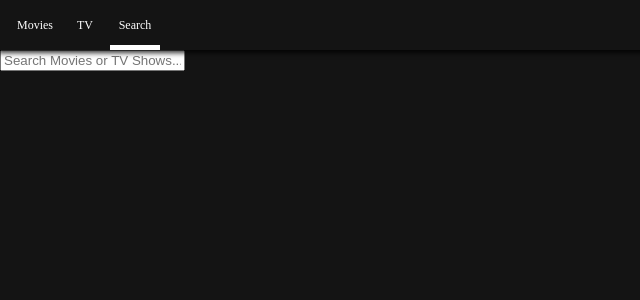
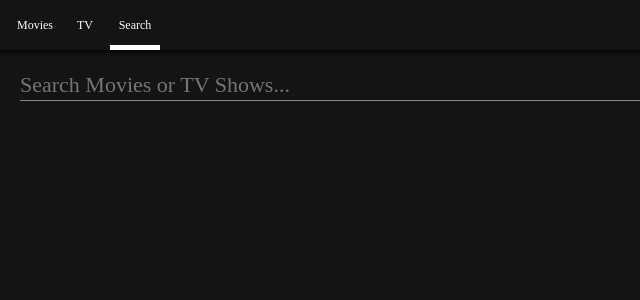
Before and after one commit to seungmin-dev/nomflix, a React (Create React App) app: page /#/search in a window 1280 px wide. Shown: the top 300 px of the page, without its empty margins (0-640 px from the left). Built offline with nearby package versions, Linux system fonts and the light colour scheme.

Commit message:
Add style

```diff
--- a/src/Routes/Home/HomePresenter.js
+++ b/src/Routes/Home/HomePresenter.js
@@ -7,6 +7,7 @@ import Loader from "Components/Loader";
 const Container = styled.div`
     margin-top: 20px;
     padding : 0px 10px;
+
 `;
 
 const HomePresenter = ({ nowPlaying, popular, upcoming, loading, error }) => loading ? <Loader /> :
--- a/src/Routes/Search/SearchContainer.js
+++ b/src/Routes/Search/SearchContainer.js
@@ -22,7 +22,6 @@ export default class extends React.Component{
     updateTerm = event => {
         const { target : { value } } = event;
         this.setState({ searchTerm : value});
-        console.log('value:',value);
     };
 
     searchByTerm = async() => {
@@ -32,8 +31,6 @@ export default class extends React.Component{
             const { data : {results : movieResults}} = await moviesApi.search(searchTerm);
             const { data : {results : tvResults}} = await tvApi.search(searchTerm);
             this.setState({movieResults, tvResults});
-            console.log('movie:',movieResults);
-            console.log('tv:',tvResults);
         } catch {
             this.setState({ error : "Can't find result."})
         } finally {
--- a/src/Routes/Search/SearchPresenter.js
+++ b/src/Routes/Search/SearchPresenter.js
@@ -4,9 +4,22 @@ import styled from "styled-components";
 import Loader from "Components/Loader";
 import Section from "Components/Section";
 
-const Container = styled.div``;
-const Form = styled.form``;
-const Input = styled.input``;
+const Container = styled.div`
+    padding: 0 20px;
+    margin-top: 20px;
+`;
+const Form = styled.form`
+    margin-bottom: 50px;
+    width: 100%;
+`;
+const Input = styled.input`
+    all : unset;
+    width: 100%;
+    font-size: 22px;
+    height: 30px;
+    line-height: 30px;
+    border-bottom: 1px solid #888;
+`;
 
 const SearchPresenter = ({ movieResults, tvResults, searchTerm, handleSubmit, loading, error, updateTerm }) => <Container>
     <Form onSubmit={handleSubmit}>
```
Also changed, not shown: 1 other file (tests, documents, lock files or other folders).
